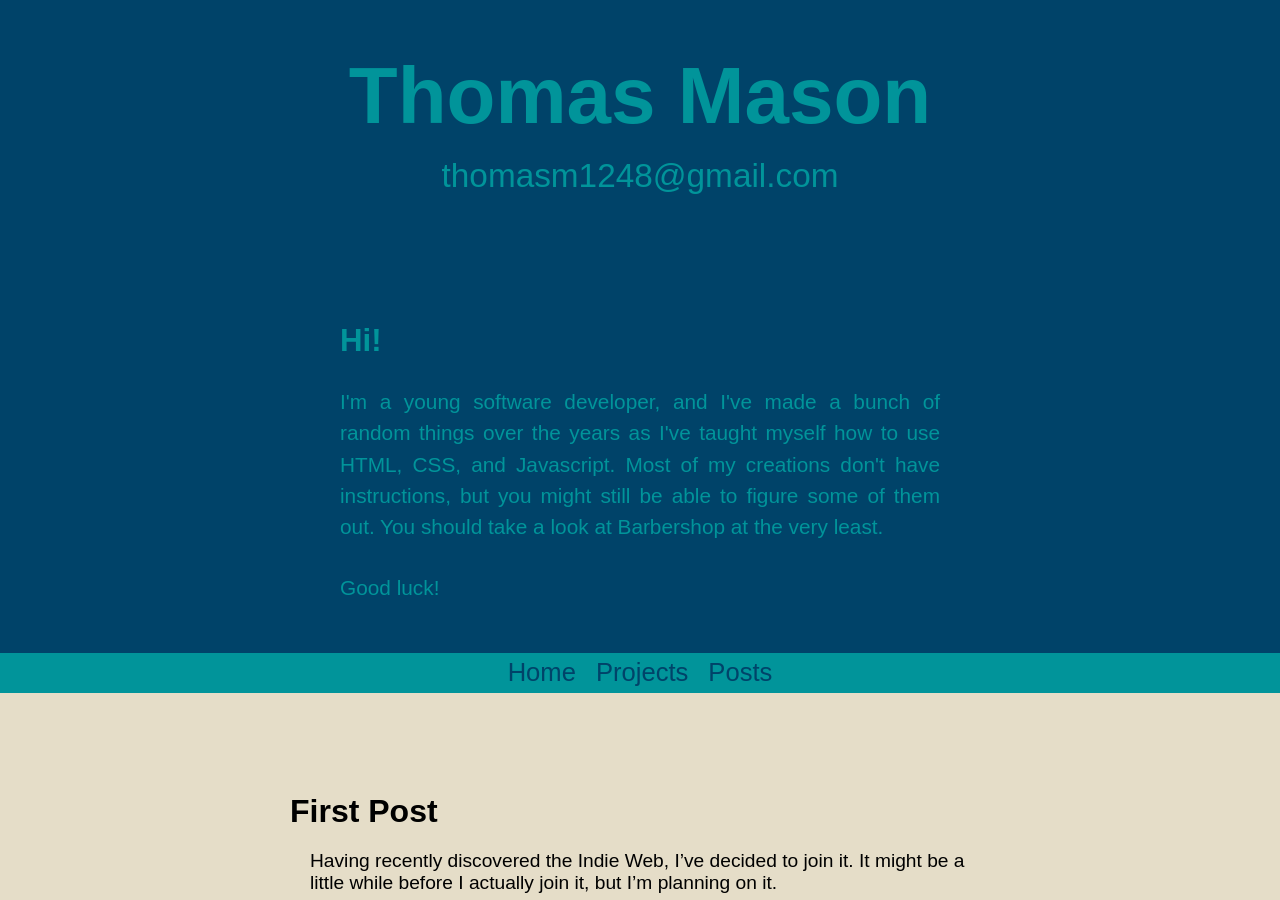
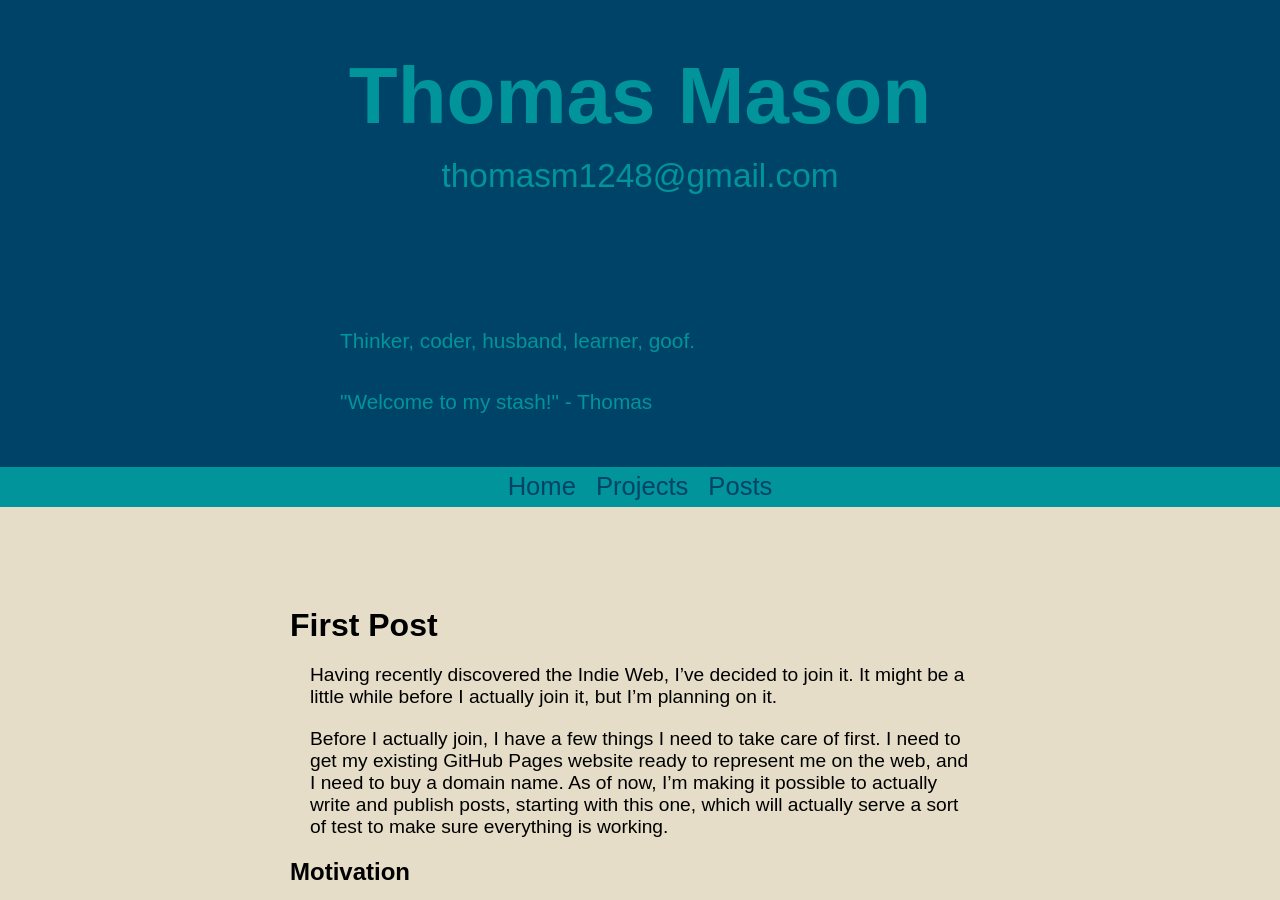
Before and after one commit to thomasm1248/thomasm1248.github.io, a Jekyll site: the page built from _posts/2024-09-16-First-Post.md, in a window 1280 px wide and 900 px high. Built offline with Jekyll 4.4.1, drawn with Linux system fonts in a browser that asks for light colours.

Commit message:
Change header and move stuff to includes

```diff
--- /dev/null
+++ b/_includes/header.html
@@ -0,0 +1,10 @@
+<header>
+    <div id="title-box">
+        <h1>Thomas Mason</h1>
+        <sub>thomasm1248@gmail.com</sub>
+    </div>
+    <div id="welcome-box">
+        <p>Thinker, coder, husband, learner, goof.</p>
+        <p>"Welcome to my stash!" - Thomas</p>
+    </div>
+</header>
--- /dev/null
+++ b/_includes/meta.html
@@ -0,0 +1,3 @@
+<meta charset="utf-8">
+<title>{{ page.title }} - {{ site.title }}</title>
+<link href="/css/style.css" rel="stylesheet">
--- a/_layouts/post.html
+++ b/_layouts/post.html
@@ -1,27 +1,10 @@
 <!DOCTYPE html>
 <html>
 <head>
-    <meta charset="utf-8">
-    <title>{{ page.title }} - {{ site.title }}</title>
-    <link href="/css/style.css" rel="stylesheet">
-    <script src="/scripts/masonry.pkgd.min.js"></script>
-    <script>
-        window.onload = function() {
-            new Masonry(document.getElementById("project-box"), {itemSelector: '.grid-item', gutter: 20, fitWidth: true});
-        }
-    </script>
+    {% include meta.html %}
 </head>
 <body>
-    <header>
-        <div id="title-box">
-            <h1>Thomas Mason</h1>
-            <sub>thomasm1248@gmail.com</sub>
-        </div>
-        <div id="welcome-box">
-            <h2>Hi!</h2>
-            <p>I'm a young software developer, and I've made a bunch of random things over the years as I've taught myself how to use HTML, CSS, and Javascript. Most of my creations don't have instructions, but you might still be able to figure some of them out. You should take a look at Barbershop at the very least.</p><p>Good luck!</p>
-        </div>
-    </header>
+    {% include header.html %}
     {% include navbar.html %}
     <div class="post-container">
         <h1>{{page.title}}</h1>
```
Also changed, not shown: _layouts/post-cards.html (+2 -13 lines).
